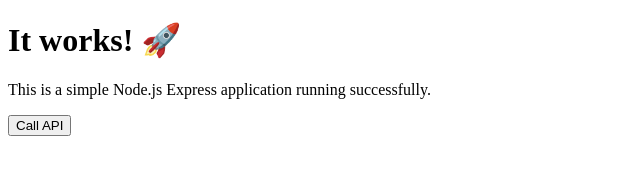
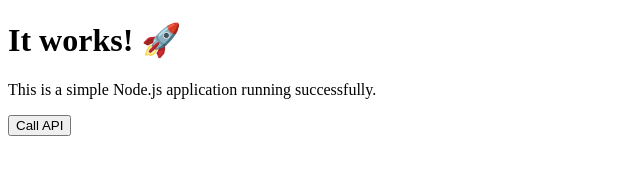
Before and after one commit to Prashali04/node-app, a website: page public/index.html in a window 1280 px wide. Shown: the whole page, without its empty margins (0-640 px from the left). Drawn offline with Linux system fonts and the light colour scheme.

Commit message:
updated index.html

```diff
--- a/public/index.html
+++ b/public/index.html
@@ -7,7 +7,7 @@
 </head>
 <body>
   <h1>It works! 🚀</h1>
-  <p>This is a simple Node.js Express application running successfully.</p>
+  <p>This is a simple Node.js application running successfully.</p>
   <button onclick="fetchHello()">Call API</button>
   <p id="output"></p>
 
```
